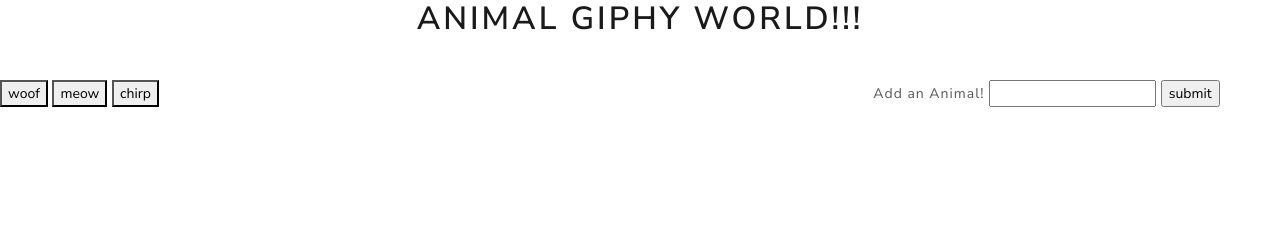
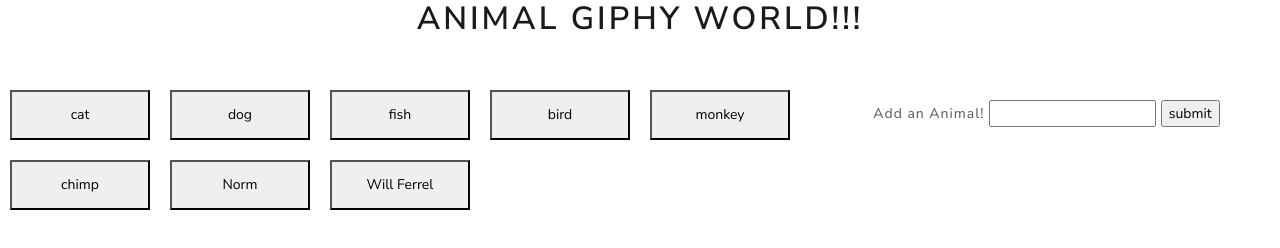
Before and after one commit to guitarlanguage/giphyWorld, a plain HTML site: page index.html in a window 1280 px wide. Drawn offline with nearby package versions, Linux system fonts and the light colour scheme.

Commit message:
created array of topics and looped through them.  user can click on the looped buttons and have the api display.  however the functionality of created topics from form does not work

```diff
--- a/app.js
+++ b/app.js
@@ -3,7 +3,16 @@
 //my key to the giphy api
 var authKey = "7bBdC4gBmRiNNZ24sbtPXdTF2P5OByBI";
 //variable named topics that contains an array of strings
-var topics = ["animals, comedy"];
+var topics = [
+    "cat",
+    "dog",
+    "fish",
+    "bird",
+    "monkey",
+    "chimp",
+    "Norm",
+    "Will Ferrel",
+];
 var searchTerm = "";
 var queryTerm = "";
 var arr = [];
@@ -13,20 +22,14 @@ var arr = [];
 // the user hits the search button
 var queryURLBase = "https://api.nytimes.com/svc/search/v2/articlesearch.json?api-key=" +
     authKey + "&q=";
-// add functions
+
+// logic
 //==========================================
-
-// methods
-//==========================================
-$("#addAnimal").on("click", function(event) {
-    // alert("test");
-    event.preventDefault();
-    queryTerm = $("#animal-input").val().trim();
-    alert(queryTerm);
-    var topicButton = $("<button>" + queryTerm + "</button>");
-    topicButton.attr("data-animal", queryTerm);
-    $("#buttons").append(topicButton);
-
+$(document).ready(function() {
+    for(var i = 0; i < topics.length; i++){
+        var preFabBtn = $("<button>" + topics[i] + "</button>");
+        preFabBtn.attr("data-animal", topics[i]);
+        $("#buttons").append(preFabBtn);
 
 
         $("button").on("click", function() {
@@ -39,7 +42,7 @@ $("button").on("click", function() {
                 url: queryURL,
                 method: "GET"
             }).then(function(response) {
-        console.log(response);
+                // console.log(response);
                 for (var i = 0; i < response.data.length; i++) {
                     var animalDiv = $("<div>");
                     var p = $("<p>").text("Rating: " + response.data[i].rating);
@@ -49,6 +52,22 @@ $("button").on("click", function() {
                     animalDiv.append(animalImg);
                     $("#gifsGoHere").prepend(animalDiv);
                 }
-    })
-})
-})
+            });
+        });
+    }
+
+    //==grab the value from form=======
+    // $("#addAnimal").on("click", function(event) {
+    //     // display buttons when topics are submited to the form
+    //     event.preventDefault();
+    //     queryTerm = $("#animal-input").val().trim();
+    //     var topicButton = $("<button>" + queryTerm + "</button>");
+    //     topicButton.attr("data-animal", queryTerm);
+    //     $("#buttons").append(topicButton);
+    // //==have the buttons coordinate with the giphy api========
+
+    //
+    // });
+
+
+});
--- a/index.html
+++ b/index.html
@@ -19,24 +19,13 @@
 <body>
     <h1>Animal Giphy World!!!</h1>
     <div class = "row">
-        <div class = "col-lg-8">
+        <div class = "col-sm-8">
             <div id="buttons">
-                <button data-animal="dog">
-                    woof
-                </button>
-                <button data-animal="cat">
-                    meow
-                </button>
-                <!-- <button data-person="Norm MacDonald">
-                    Note to Self. -->
-                <!-- </button> -->
-                <button data-animal="bird">
-                    chirp
-                </button>
+                <!-- add stuff here -->
             </div>
         </div>
 
-        <div class = "col-lg-4">
+        <div class = "col-sm-4">
 
             <form id="animal-form">
                 <label for="animal-input">Add an Animal!</label>
--- a/style.css
+++ b/style.css
@@ -10,3 +10,14 @@ h1 {
     font-family: 'Nunito', sans-serif;
     font-family: 'Nunito Sans', sans-serif;
 }
+
+button {
+    width: 140px;
+    height: 50px;
+    margin: 10px;
+    padding: 0px 20px 0px 20px;
+}
+
+form {
+    margin-top: 20px;
+}
```
Lines whose indentation alone changed are shown as unchanged.
